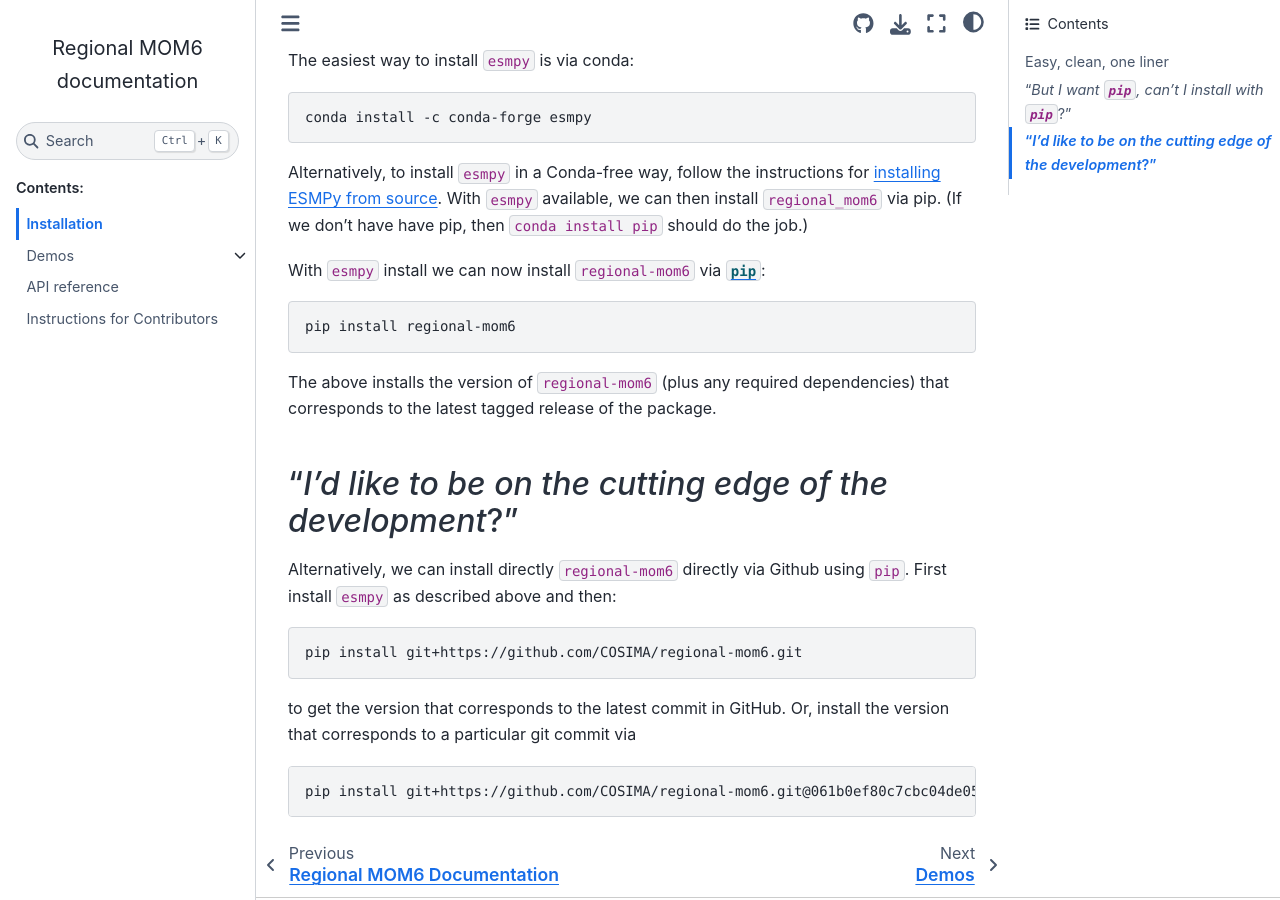
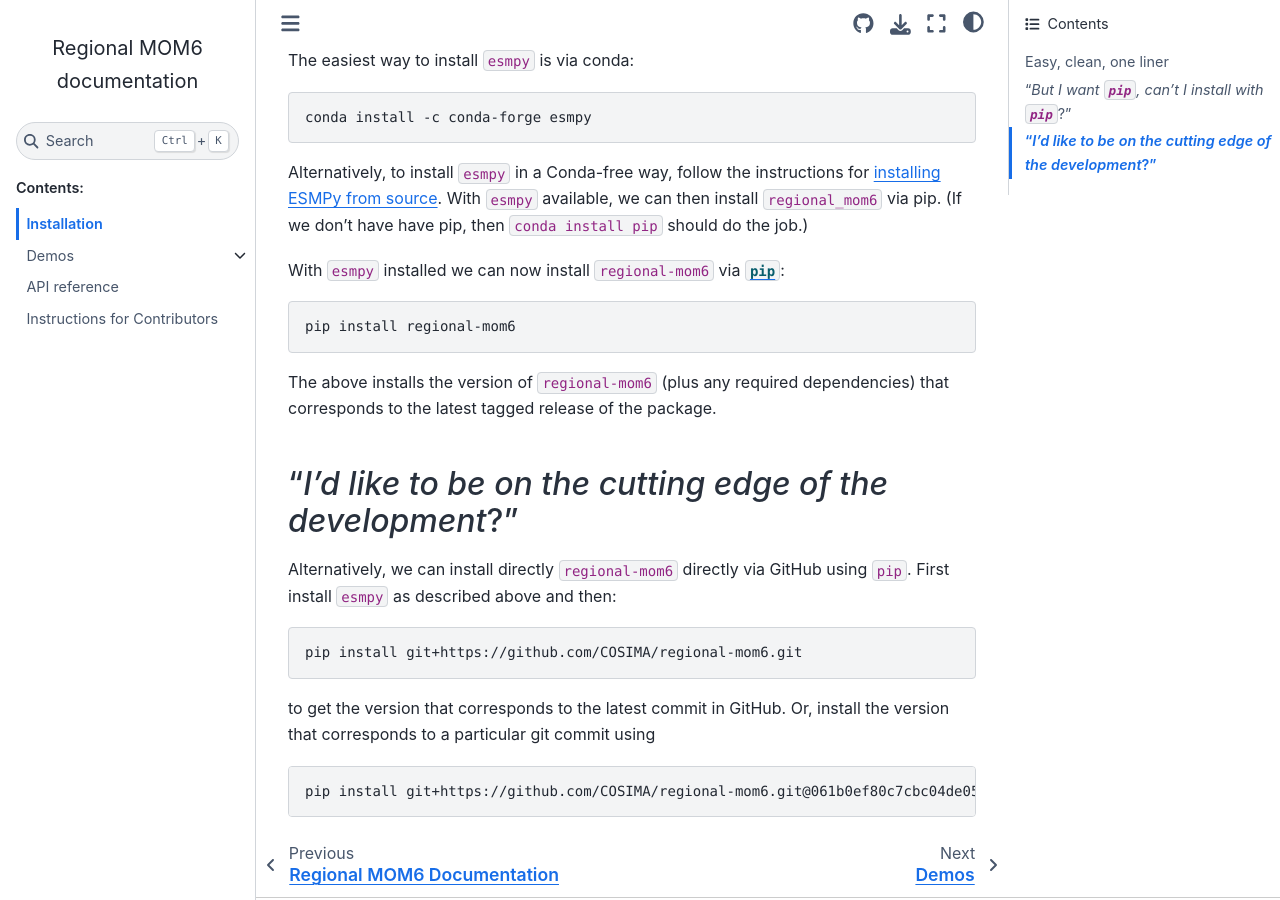
Before and after one commit to COSIMA/regional-mom6, a Sphinx documentation site: the page built from docs/installation.md, in a window 1280 px wide and 900 px high, scrolled down 529 px. Built offline with Sphinx 7.4.7 and the Sphinx Book theme 1.1.4, drawn with Linux system fonts in a browser that asks for light colours; pages that are not in the unit, such as notebooks, are missing from menus.

Commit message:
homogenize installation instructions

````diff
--- a/docs/installation.md
+++ b/docs/installation.md
@@ -29,7 +29,7 @@
 With `esmpy` available, we can then install `regional_mom6` via pip. (If we don't have have pip, then
 `conda install pip` should do the job.)
 
-With `esmpy` install we can now install `regional-mom6` via [`pip`](https://badge.fury.io/py/regional-mom6):
+With `esmpy` installed we can now install `regional-mom6` via [`pip`](https://pypi.org/project/regional-mom6/):
 
 ```bash
 pip install regional-mom6
@@ -39,7 +39,7 @@
 
 #### "*I'd like to be on the cutting edge of the development*?"
 
-Alternatively, we can install directly `regional-mom6` directly via Github using `pip`.
+Alternatively, we can install directly `regional-mom6` directly via GitHub using `pip`.
 First install `esmpy` as described above and then:
 
 ```bash
@@ -47,7 +47,7 @@
 ```
 
 to get the version that corresponds to the latest commit in GitHub.
-Or, install the version that corresponds to a particular git commit via
+Or, install the version that corresponds to a particular git commit using
 
 ```bash
 pip install git+https://github.com/COSIMA/regional-mom6.git@061b0ef80c7cbc04de0566df329c4ea472002f7e
````
